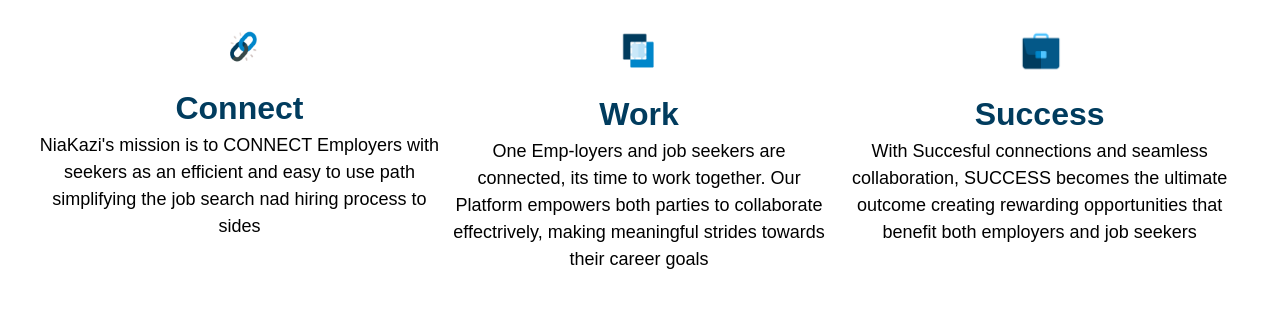
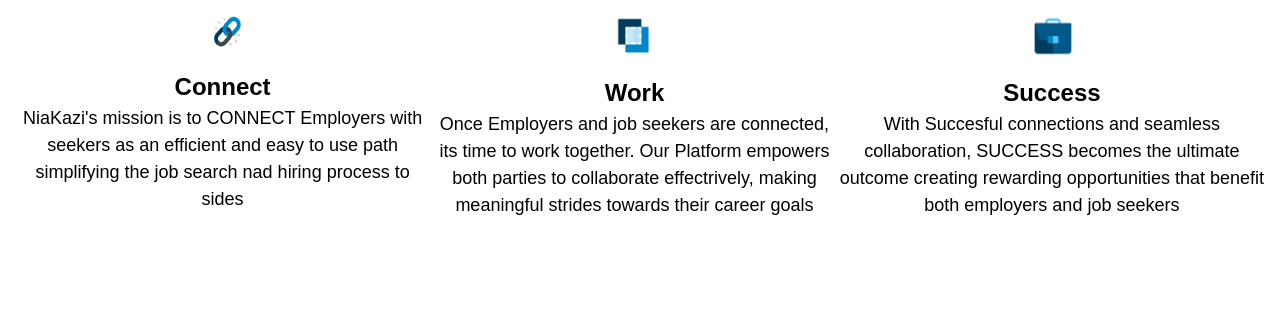
Before and after one commit to oduordaizy/NiaKazi_Mock_Up, a Next.js app: page / in a window 1280 px wide. Shown: the part 694-1017 px from the top of the page. Built offline with nearby package versions, Linux system fonts and the light colour scheme.

Commit message:
Small changes to the landing page

```diff
--- a/app/globals.css
+++ b/app/globals.css
@@ -315,7 +315,7 @@
 .secondPageContainer{
   background-color: white;
 
-  padding: 30px;
+  padding: 15px;
 
 }
 
@@ -330,4 +330,9 @@
   margin-bottom: 2vh;
 }
 
+.moreInfo h1{
+  color: black;
+  font-size: 1.5rem;
+}
+
 /***Second Page  End****/
--- a/components/secondPage.js
+++ b/components/secondPage.js
@@ -14,7 +14,7 @@
         <div>
             <Image className='moreInfoIcon' src="/icon2.PNG" width={50} height={50} alt="Icon"/>
             <h1>Work</h1>
-            <p>One Emp-loyers and job seekers are connected, its time to work together. Our Platform empowers both parties to collaborate effectrively, making meaningful strides towards their career goals</p>
+            <p>Once Employers and job seekers are connected, its time to work together. Our Platform empowers both parties to collaborate effectrively, making meaningful strides towards their career goals</p>
         </div>
 
         <div>
```
